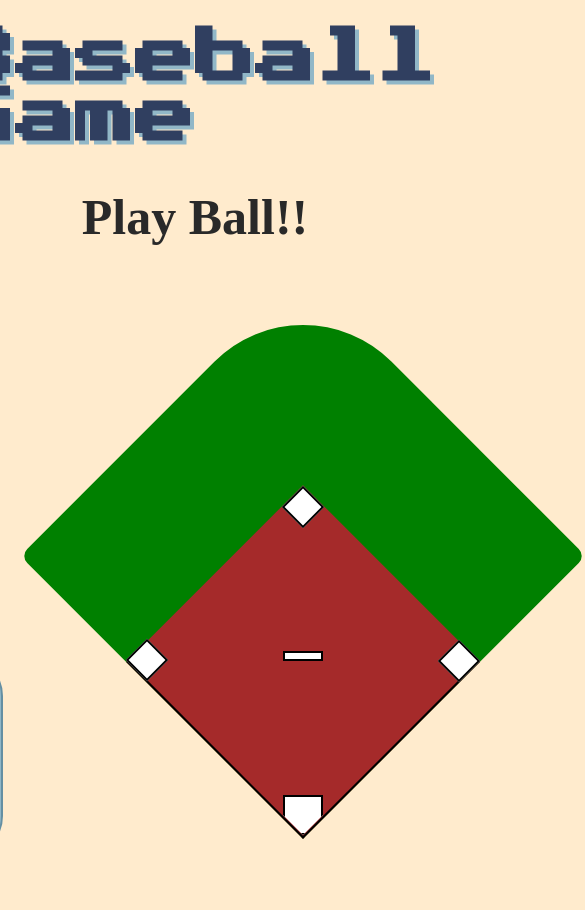
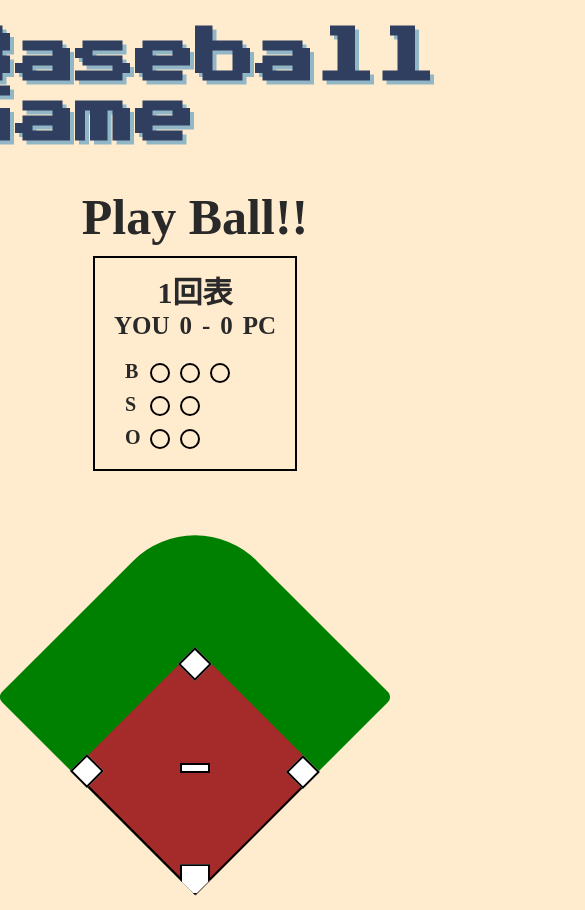
Before and after one commit to K-S-48/Baseball-Game-Rich.ver, a plain HTML site: page index.html in a window 390 px wide. Shown: the top 910 px of the page, 585 px wide, since content can reach past the window. Before the commit the page ends 864 px from the top, so only its background shows below. Drawn offline with nearby package versions, Linux system fonts and the light colour scheme.

Commit message:
盤面を%指定にして、狭い画面では縦並びにする

```diff
--- a/css/style.css
+++ b/css/style.css
@@ -1,4 +1,6 @@
-*, *::before, *::after {
+*,
+*::before,
+*::after {
   box-sizing: border-box;
 }
 /* 枠線の太さも含めて、width や height の大きさにする */
@@ -34,7 +36,7 @@ h1 {
   align-items: center;
   justify-content: center;
   width: 100%;
-  grid-template-columns: 1fr 600px 1fr;
+  grid-template-columns: 1fr minmax(0, 600px) 1fr;
 }
 .controls {
   grid-row: 1/2;
@@ -121,46 +123,47 @@ aspect-ratio: 1 / 1: 高さを幅と同じにする。幅が変わっても正
 #first-base,
 #second-base,
 #third-base {
-  height: 30px;
-  width: 30px;
+  width: 5.67%;
+  aspect-ratio: 1/1;
   background: white;
   z-index: 2;
   border: 2px solid black;
 }
+/* 位置の指定も、px を 元の数字 ÷ 600 の%に置き換える */
 #first-base {
   position: absolute;
   transform: rotate(45deg);
-  top: 390px;
-  right: 129px;
+  top: 65%;
+  right: 21.5%;
 }
 #second-base {
   position: absolute;
   transform: rotate(45deg);
-  top: 236px;
+  top: 39.33%;
 }
 #third-base {
   position: absolute;
   transform: rotate(45deg);
-  top: 389px;
-  left: 129px;
+  top: 64.83%;
+  left: 21.5%;
 }
 #home-base {
   background: white;
   position: absolute;
   z-index: 2;
-  width: 40px;
-  height: 40px;
+  width: 7.33%;
+  aspect-ratio: 1/1;
   clip-path: polygon(0% 0%, 100% 0%, 100% 50%, 50% 100%, 0% 50%);
-  top: 539px;
+  top: 89.83%;
   border: 2px solid black;
 }
 .pitcher {
-  height: 10px;
-  width: 40px;
+  height: 2.33%;
+  width: 7.33%;
   background: white;
   position: absolute;
   z-index: 2;
-  top: 395px;
+  top: 65.83%;
   border: 2px solid black;
 }
 .scoreboard {
@@ -351,3 +354,25 @@ aspect-ratio: 1 / 1: 高さを幅と同じにする。幅が変わっても正
     opacity: 1;
   }
 }
+@media (max-width: 1100px) {
+  .game-container {
+    grid-template-columns: 1fr;
+    gap: 16px;
+  }
+  .scoreboard {
+    grid-row: 1;
+    grid-column: 1 / 2;
+    align-self: start;
+    justify-self: center;
+  }
+  .field {
+    grid-row: 2;
+    grid-column: 1 / 2;
+  }
+  .controls {
+    grid-row: 3;
+    grid-column: 1 / 2;
+    align-self: start;
+    justify-self: center;
+  }
+}
```
